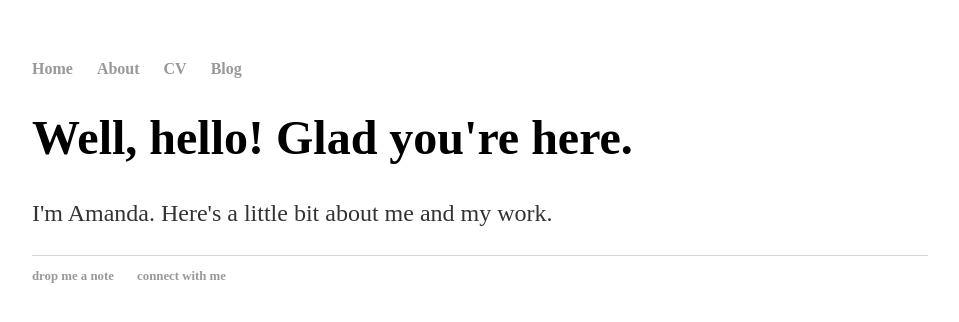
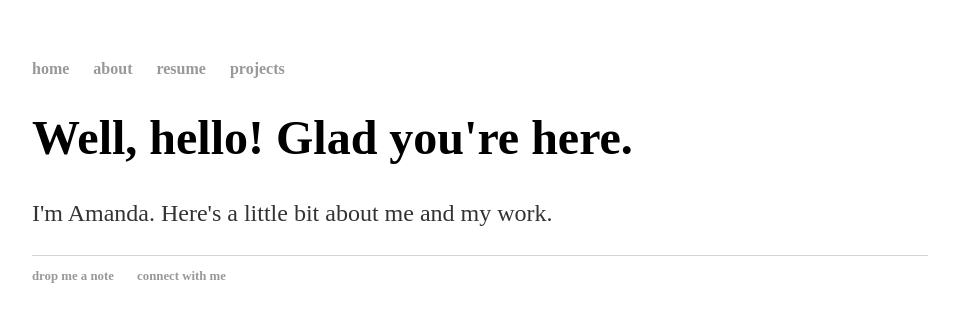
Before and after one commit to amanda-t2/amanda-t2.github.io, a Jekyll site: the page built from index.html, in a window 1280 px wide. Shown: the top 322 px of the page, without its empty margins (160-1119 px from the left). Built offline with Jekyll 4.4.1, drawn with Linux system fonts in a browser that asks for light colours.

Commit message:
Update default.html

```diff
--- a/_layouts/default.html
+++ b/_layouts/default.html
@@ -8,10 +8,10 @@
 		<body>
 			<nav>
 	    		<ul>
-	        		<li><a href="/">Home</a></li>
-		        	<li><a href="/about">About</a></li>
-	        		<li><a href="/cv">CV</a></li>
-	        		<li><a href="/blog">Blog</a></li>
+	        		<li><a href="/">home</a></li>
+		        	<li><a href="/about">about</a></li>
+	        		<li><a href="/cv">resume</a></li>
+	        		<li><a href="/blog">projects</a></li>
 	    		</ul>
 			</nav>
 			<div class="container">
```
